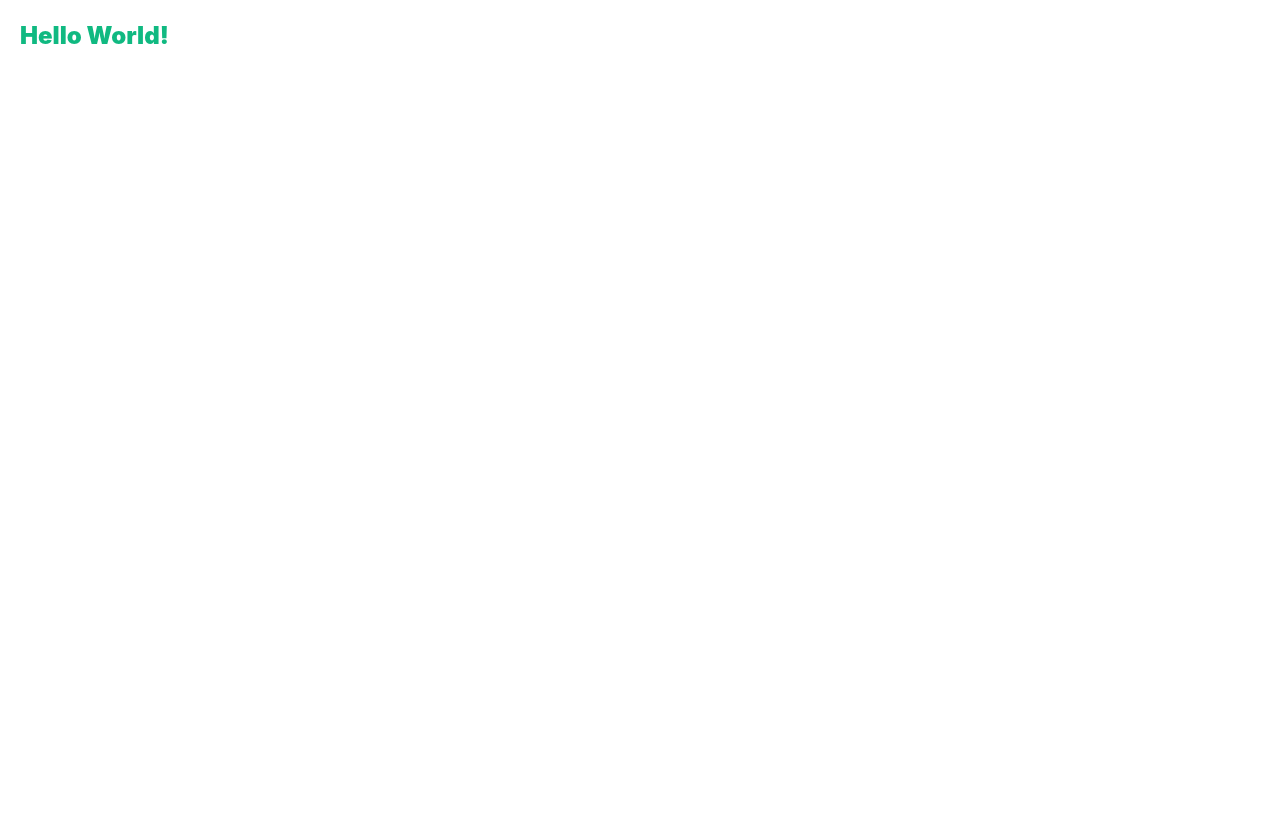
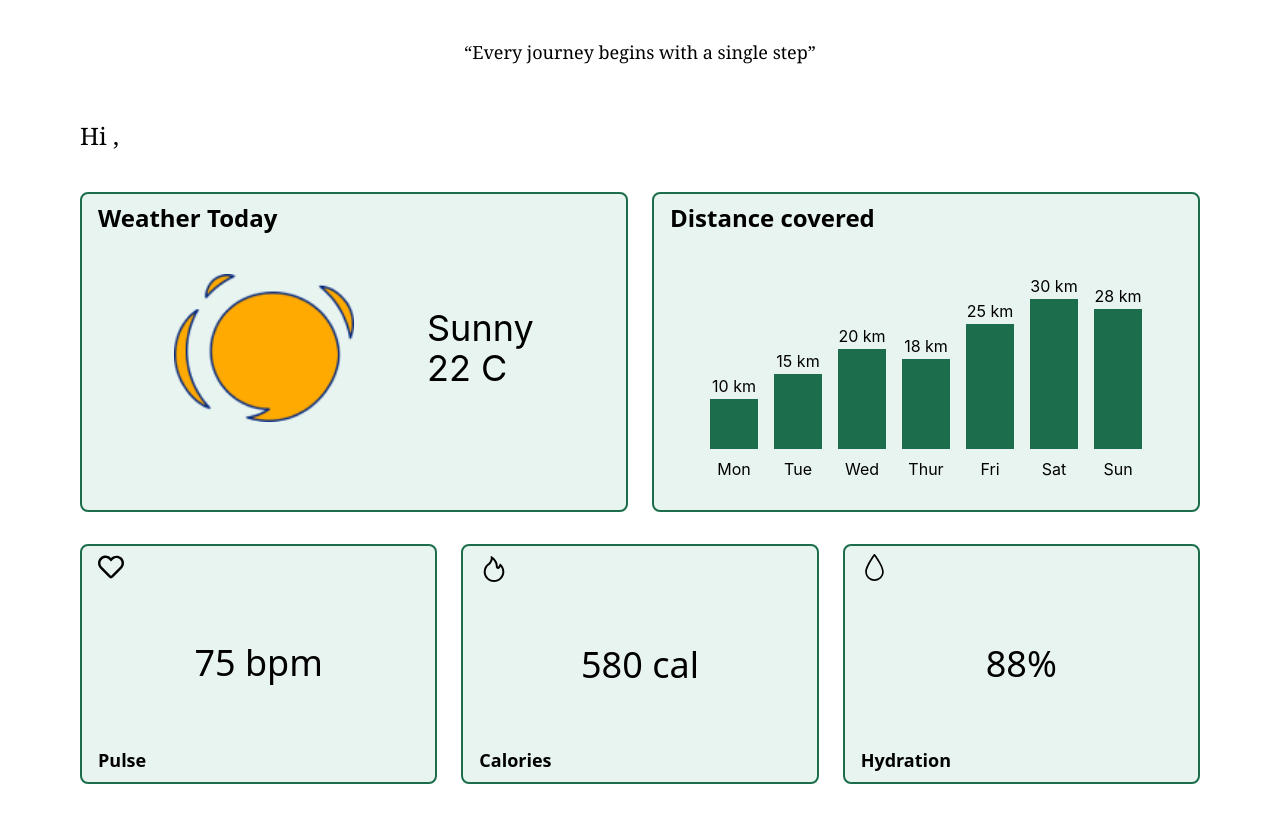
Before and after one commit to ArjunXvarma/team-project-team-26, a Next.js app in the folder frontend/: page / in a window 1280 px wide. Shown: the top 822 px of the page. Before the commit the page ends 800 px from the top, so only its background shows below. Built offline with nearby package versions, Linux system fonts and the light colour scheme.

Commit message:
Add home page to the index route

```diff
--- a/frontend/src/app/home/page.tsx
+++ /dev/null
@@ -1,95 +0,0 @@
-"use client"
-import Link from "next/link";
-import Image from "next/image";
-import { Button } from "@mantine/core";
-import { FaRegHeart } from "react-icons/fa";
-import { CiUser} from "react-icons/ci";
-import { AiOutlineFire } from "react-icons/ai";
-import { SlDrop } from "react-icons/sl";
-import { useState} from 'react';
-import Cookies from "js-cookie";
-
-
-export default function Home(){
-
-
-    const [data, setData] = useState([
-        { day: 'Mon', distance: 10 },
-        { day: 'Tue', distance: 15 },
-        { day: 'Wed', distance: 20 },
-        { day: 'Thur', distance: 18 },
-        { day: 'Fri', distance: 25 },
-        { day: 'Sat', distance: 30 },
-        { day: 'Sun', distance: 28 },
-      ]);
-
-    // const maxDistance = Math.max(...data.map(item => item.distance));
-    console.log(Cookies.get('token'));
-    const [username, setUsername] = useState(Cookies.get("username"));
-
-    return (
-        <main>
-            <div className="w-full h-full">
-                <header className="flex w-full h-20 justify-around items-center pt-6">
-                    <p className="text-center text-lg font-serif flex-grow">“Every journey begins with a single step”</p>
-
-                    <Link href={"/landing"} className="flex items-center rounded-xl mr-10">
-                        <p className='font-domine font-bold mr-2'>Home</p>
-                        <Button  className="rounded-full bg-green-700" variant="filled" color="rgba(0, 133, 57, 1)" radius="xl" >  <CiUser size={30}/></Button>
-                    </Link>
-                </header>
-
-                <div className="px-20 mb-20">
-                    <p className="font-serif text-2xl mt-10 ">Hi {username},</p>
-
-                    <div className="grid grid-cols-1 md:grid-cols-2 gap-6 mb-8 mt-10">
-                        <div className="w-auto border-2 border-primary bg-tertiary h-80 rounded-lg justify-start p-2 px-4">
-
-                            <p className="font-sans font-semibold text-2xl">Weather Today</p>
-                                <div className="flex justify-around p-10" >
-                                    <Image  src="/sun.png" alt="Sun Image" width={180} height={180} />
-                                    <div className="self-center">
-                                        <p className="text-4xl">Sunny</p>
-                                        <p className="text-4xl"> 22 C</p>
-                                    </div>
-                                </div>
-                        </div>
-                        <div className="w-auto border-2 border-primary bg-tertiary h-80 rounded-lg justify-start p-2 px-4">
-                            <p className="font-sans font-semibold text-2xl"> Distance covered</p>
-                            <div className="flex items-end justify-around mx-8 mt-10">
-                                {data.map((item, index) => (
-                                    <div key={index} className="flex flex-col flex-grow items-center">
-                                    <p>{item.distance} km</p>
-                                    <div className="bg-primary w-12 md:w-10 lg:w-12" style={{height:`${item.distance * 5}px` }}></div>
-                                    <p className="mt-2">{item.day}</p>
-                                    </div>
-                                ))}
-                            </div>
-                        </div>
-                    </div>
-
-                    <div className="grid grid-cols-1 md:grid-cols-3 gap-6">
-                        <div className="w-auto border-2 border-primary bg-tertiary h-60 flex flex-col justify-between rounded-lg  p-2 px-4 ">
-                            <FaRegHeart size={26}/>
-                            <p className="font-sans self-center text-4xl">75 bpm</p>
-                            <p className="font-sans font-semibold text-lg">Pulse</p>
-
-                        </div>
-                        <div className="w-auto border-2 border-primary bg-tertiary h-60 flex flex-col justify-between rounded-lg p-2 px-4 ">
-                            <AiOutlineFire size={30}/>
-                            <p className="font-sans self-center text-4xl">580 cal</p>
-                            <p className="font-sans font-semibold text-lg">Calories</p>
-                        </div>
-                        <div className="w-auto border-2 border-primary bg-tertiary h-60 flex flex-col justify-between rounded-lg p-2 px-4 ">
-                            <SlDrop  size={27}/>
-                            <p className="font-sans self-center text-4xl">88%</p>
-                            <p className="font-sans font-semibold  text-lg">Hydration</p>
-                        </div>
-                    </div>
-                </div>
-            </div>
-        </main>
-
-
-    )
-}
--- a/frontend/src/app/page.tsx
+++ b/frontend/src/app/page.tsx
@@ -1,3 +1,99 @@
+"use client";
+import Link from "next/link";
+import Image from "next/image";
+import { Button } from "@mantine/core";
+import { FaRegHeart } from "react-icons/fa";
+import { CiUser } from "react-icons/ci";
+import { AiOutlineFire } from "react-icons/ai";
+import { SlDrop } from "react-icons/sl";
+import { useState } from "react";
+import Cookies from "js-cookie";
+
 export default function Home() {
-  return <h1 className="font-black text-emerald-500 text-2xl ml-5 mt-5">Hello World!</h1>;
+  const [data, _] = useState([
+    { day: "Mon", distance: 10 },
+    { day: "Tue", distance: 15 },
+    { day: "Wed", distance: 20 },
+    { day: "Thur", distance: 18 },
+    { day: "Fri", distance: 25 },
+    { day: "Sat", distance: 30 },
+    { day: "Sun", distance: 28 },
+  ]);
+
+  const [username, __] = useState(Cookies.get("username"));
+
+  return (
+    <main>
+      <div className="w-full h-full">
+        <header className="flex w-full h-20 justify-around items-center pt-6">
+          <p className="text-center text-lg font-serif flex-grow">
+            “Every journey begins with a single step”
+          </p>
+
+          {/* <Link href={"/landing"} className="flex items-center rounded-xl mr-10">
+            <p className="font-domine font-bold mr-2">Home</p>
+            <Button
+              className="rounded-full bg-green-700"
+              variant="filled"
+              color="rgba(0, 133, 57, 1)"
+              radius="xl"
+            >
+              {" "}
+              <CiUser size={30} />
+            </Button>
+          </Link> */}
+        </header>
+
+        <div className="px-20 mb-20">
+          <p className="font-serif text-2xl mt-10 ">Hi {username},</p>
+
+          <div className="grid grid-cols-1 md:grid-cols-2 gap-6 mb-8 mt-10">
+            <div className="w-auto border-2 border-primary bg-tertiary h-80 rounded-lg justify-start p-2 px-4">
+              <p className="font-sans font-semibold text-2xl">Weather Today</p>
+              <div className="flex justify-around p-10">
+                <Image src="/sun.png" alt="Sun Image" width={180} height={180} />
+                <div className="self-center">
+                  <p className="text-4xl">Sunny</p>
+                  <p className="text-4xl"> 22 C</p>
+                </div>
+              </div>
+            </div>
+            <div className="w-auto border-2 border-primary bg-tertiary h-80 rounded-lg justify-start p-2 px-4">
+              <p className="font-sans font-semibold text-2xl"> Distance covered</p>
+              <div className="flex items-end justify-around mx-8 mt-10">
+                {data.map((item, index) => (
+                  <div key={index} className="flex flex-col flex-grow items-center">
+                    <p>{item.distance} km</p>
+                    <div
+                      className="bg-primary w-12 md:w-10 lg:w-12"
+                      style={{ height: `${item.distance * 5}px` }}
+                    ></div>
+                    <p className="mt-2">{item.day}</p>
+                  </div>
+                ))}
+              </div>
+            </div>
+          </div>
+
+          <div className="grid grid-cols-1 md:grid-cols-3 gap-6">
+            <div className="w-auto border-2 border-primary bg-tertiary h-60 flex flex-col justify-between rounded-lg  p-2 px-4 ">
+              <FaRegHeart size={26} />
+              <p className="font-sans self-center text-4xl">75 bpm</p>
+              <p className="font-sans font-semibold text-lg">Pulse</p>
+            </div>
+            <div className="w-auto border-2 border-primary bg-tertiary h-60 flex flex-col justify-between rounded-lg p-2 px-4 ">
+              <AiOutlineFire size={30} />
+              <p className="font-sans self-center text-4xl">580 cal</p>
+              <p className="font-sans font-semibold text-lg">Calories</p>
+            </div>
+            <div className="w-auto border-2 border-primary bg-tertiary h-60 flex flex-col justify-between rounded-lg p-2 px-4 ">
+              <SlDrop size={27} />
+              <p className="font-sans self-center text-4xl">88%</p>
+              <p className="font-sans font-semibold  text-lg">Hydration</p>
+            </div>
+          </div>
+        </div>
+      </div>
+    </main>
+  );
 }
```
